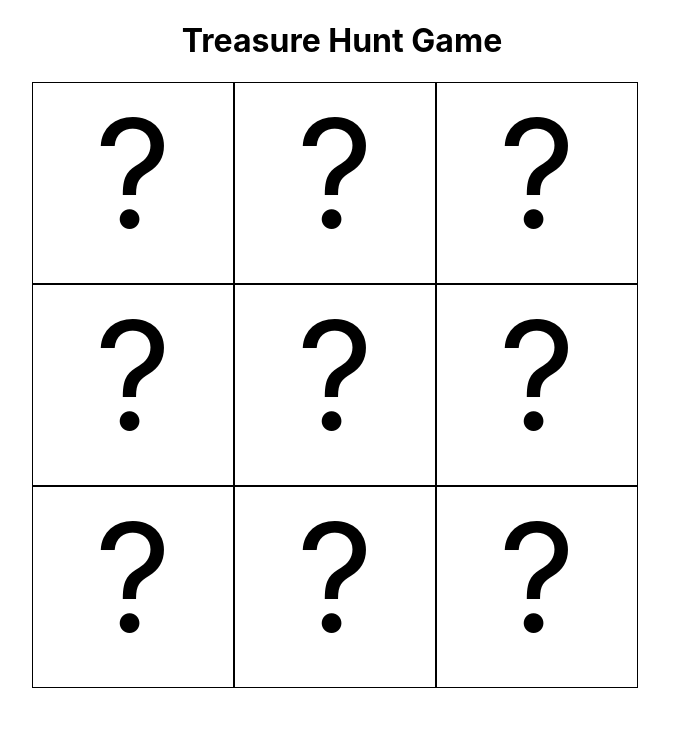
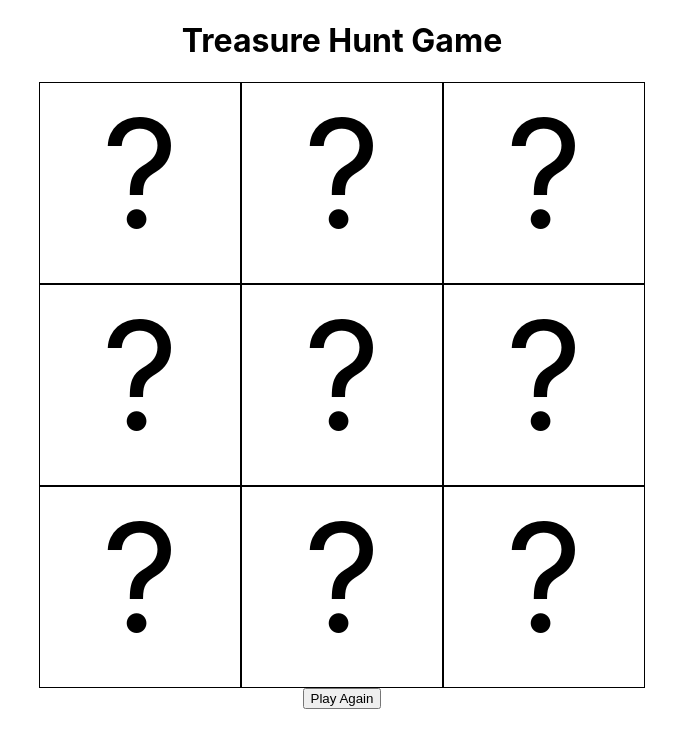
Before and after one commit to learn-academy-2023-golf/treasurehunt-TheLavitz, a React (Create React App) app: page / in a window 1280 px wide. Shown: the top 748 px of the page, without its empty margins (298-974 px from the left). Built offline with nearby package versions, Linux system fonts and the light colour scheme.

Commit message:
Added button that sets states to default values

```diff
--- a/src/App.css
+++ b/src/App.css
@@ -15,4 +15,5 @@ h1 {
   flex-wrap: wrap;
   width: 620px;
   margin: auto;
+  justify-content: center;
 }
--- a/src/App.js
+++ b/src/App.js
@@ -35,6 +35,23 @@ const App = () => {
       setBoard(updatedBoard)}
   }
 
+  const handleRestart = () => {
+    let defaultBoard = [
+      "?",
+      "?",
+      "?",
+      "?",
+      "?",
+      "?",
+      "?",
+      "?",
+      "?"
+    ]
+    setBoard(defaultBoard)
+    setTreasureLocation(Math.floor(Math.random() * board.length))
+    setbombLocation(Math.floor(Math.random() * board.length))
+  }
+
   return (
     <>
       <h1>Treasure Hunt Game</h1>
@@ -49,6 +66,7 @@ const App = () => {
           />
         )
       })}
+      <button onClick={handleRestart}>Play Again</button>
       </div>
     </>
   )
```
Also changed, not shown: 1 other file (tests, documents, lock files or other folders).
